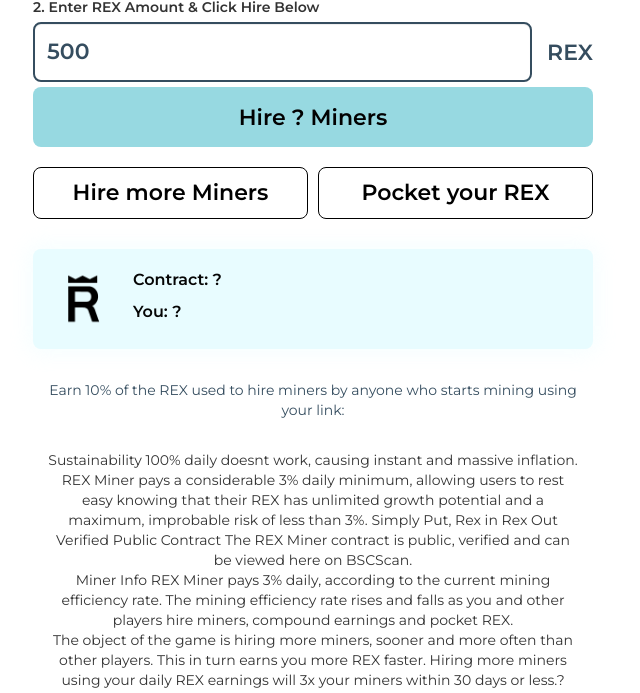
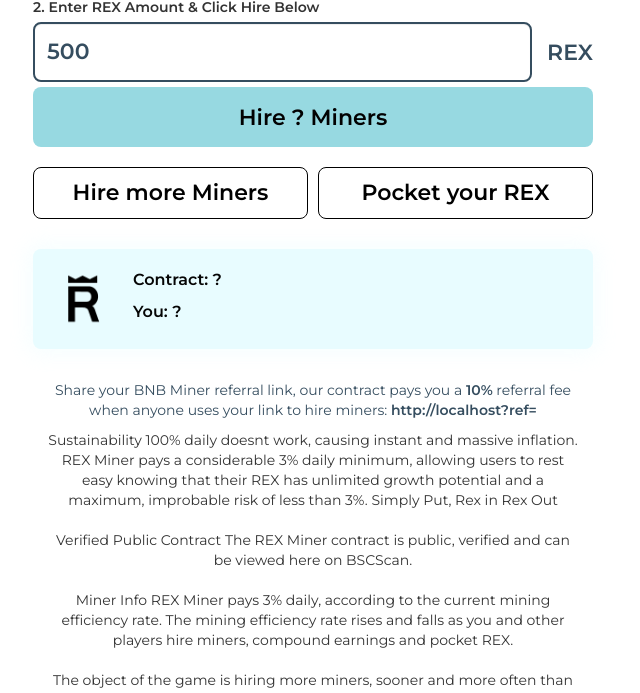
Before and after one commit to shonuff1221/RexMiner, a plain HTML site: page index.html in a window 1280 px wide. Shown: the part 567-1260 px from the top of the page, without its empty margins (327-967 px from the left). Drawn offline with Linux system fonts and the light colour scheme; a script that the page names is missing.

Commit message:
Update index.html

```diff
--- a/index.html
+++ b/index.html
@@ -187,20 +187,18 @@
 						<div class="">
 							<div class="col-md-12">
 								<font style="font-size:14px">
-									<center>
-										<p>Earn 10% of the REX used to hire miners by anyone who starts mining
-											using your link:</p>
-											<br /> Sustainability
-											100% daily doesnt work, causing instant and massive inflation. REX Miner pays a considerable 3% daily minimum, allowing users to rest easy knowing that their REX has unlimited growth potential and a maximum, improbable risk of less than 3%. Simply Put, Rex in Rex Out
-											<br />
-											Verified Public Contract
-											The REX Miner contract is public, verified and can be viewed here on BSCScan.
-											<br />
-											Miner Info
-											REX Miner pays 3% daily, according to the current mining efficiency rate. The mining efficiency rate rises and falls as you and other players hire miners, compound earnings and pocket REX.
-											<br />
-											The object of the game is hiring more miners, sooner and more often than other players. This in turn earns you more REX faster. Hiring more miners using your daily REX earnings will 3x your miners within 30 days or less.<span id="ref-link">?</span>
-									</center>
+									<center><p>Share your BNB Miner referral link, our contract pays you a <b>10%</b> referral fee when anyone uses your link to hire miners: <b><a id="playerreflink" onclick="copyRef()">?
+										<p></p><input id="copytextthing" style="display:none;" type="text" value="Hello Worldfdgerh"></a></b>
+										Sustainability
+										100% daily doesnt work, causing instant and massive inflation. REX Miner pays a considerable 3% daily minimum, allowing users to rest easy knowing that their REX has unlimited growth potential and a maximum, improbable risk of less than 3%. Simply Put, Rex in Rex Out
+										<br><br>
+										Verified Public Contract
+										The REX Miner contract is public, verified and can be viewed here on BSCScan.
+										<br><br>
+										Miner Info
+										REX Miner pays 3% daily, according to the current mining efficiency rate. The mining efficiency rate rises and falls as you and other players hire miners, compound earnings and pocket REX.
+										<br><br>
+										The object of the game is hiring more miners, sooner and more often than other players. This in turn earns you more REX faster. Hiring more miners using your daily REX earnings will 3x your miners within 30 days or less.</p></center>
 								</font>
 							</div>
 
```
